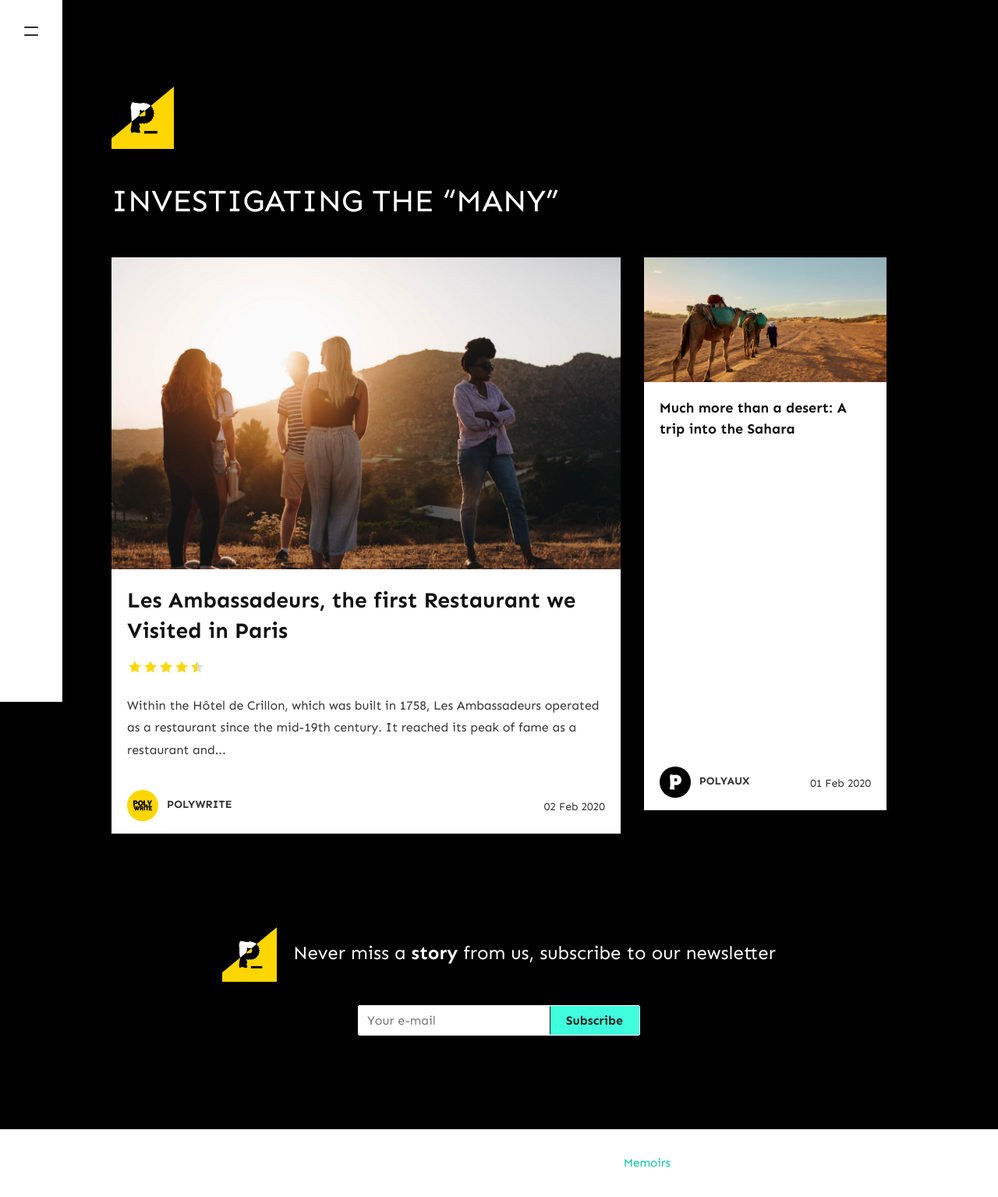
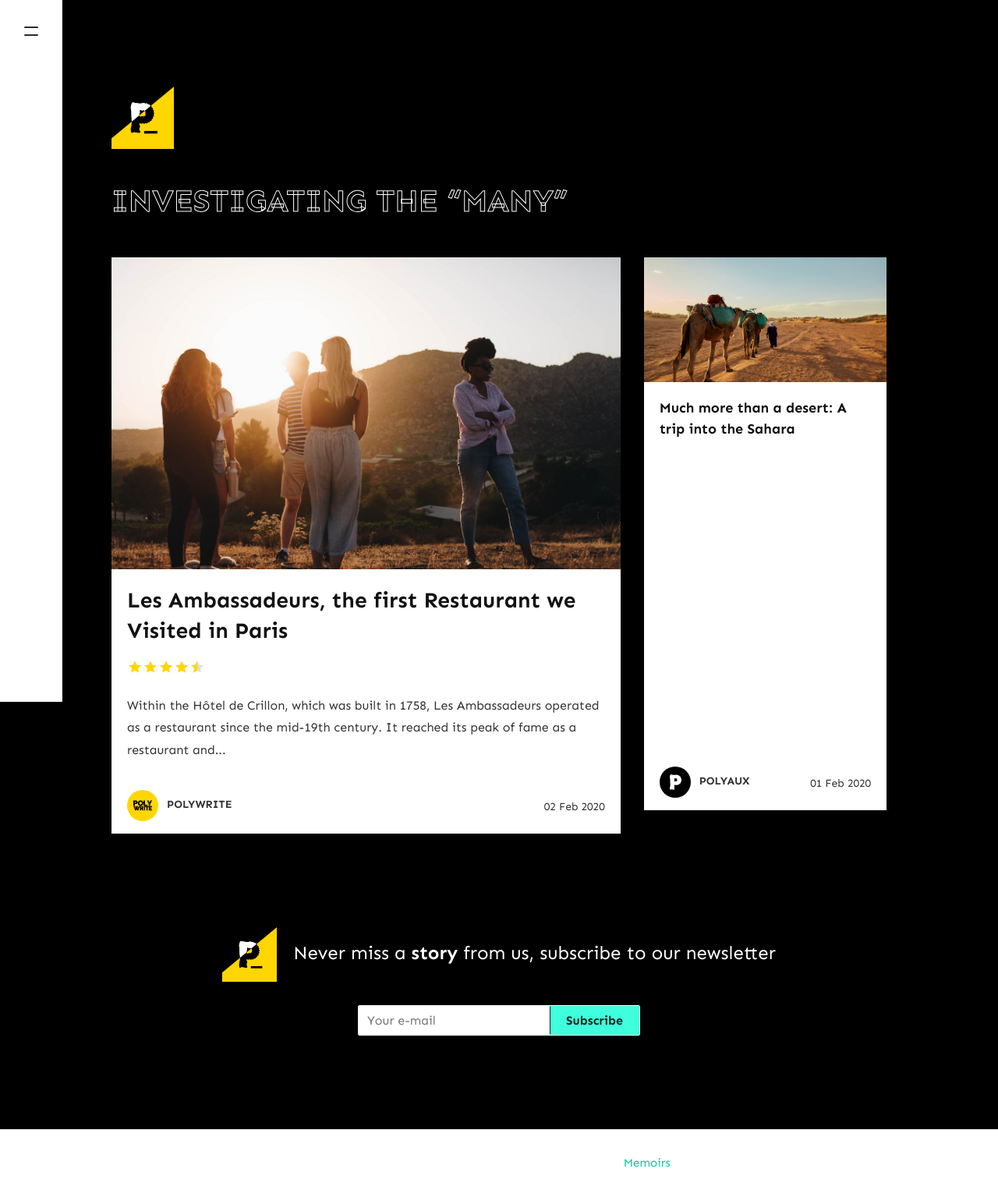
Before and after one commit to polywriteaux/polywriteaux.github.io, a Jekyll site: the page built from index.html, in a window 1280 px wide. Shown: the whole page at 78% size. Built offline with Jekyll 4.4.1, drawn with Linux system fonts in a browser that asks for light colours; nearby versions of some CDN libraries; the list of posts is cut into pages by our own code; comment, search, counter and statistics services are not loaded.

Commit message:
Update theme.scss

```diff
--- a/assets/css/theme.scss
+++ b/assets/css/theme.scss
@@ -44,10 +44,12 @@ h1,h2,h3,h4,h5,h6 {
     padding-top:50px;
 }
 .sitetag {
-    font-weight:300;
+    font-weight:700;
     line-height:1.2;
     font-size:25px;
     text-transform: uppercase;
+    -webkit-text-stroke: 1px white;
+    color: #000;
 
     @include media-breakpoint-up(sm) {
         font-size:40px;
@@ -411,6 +413,8 @@ img, img:hover {
     font-size:50px;
     font-weight:700;
     line-height:1.2;
+    -webkit-text-stroke: 1px white;
+    color: #000;
 }
 .entry-featured-image {
     width:940px;
```
